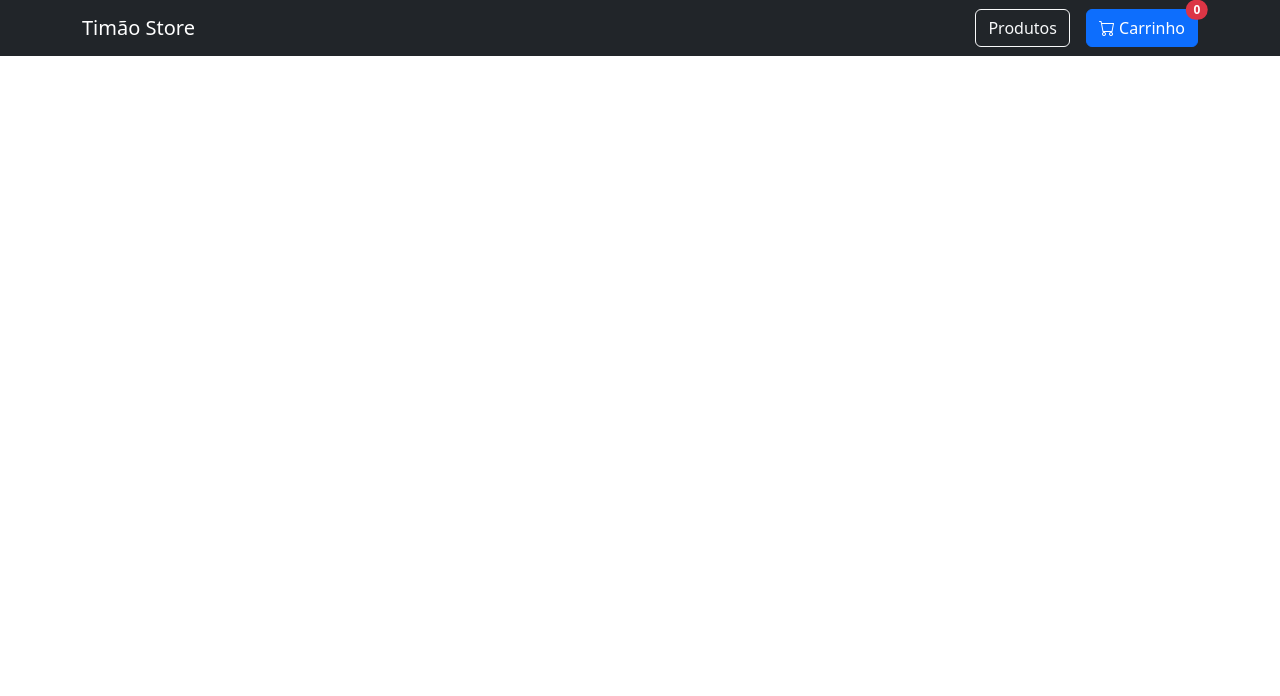
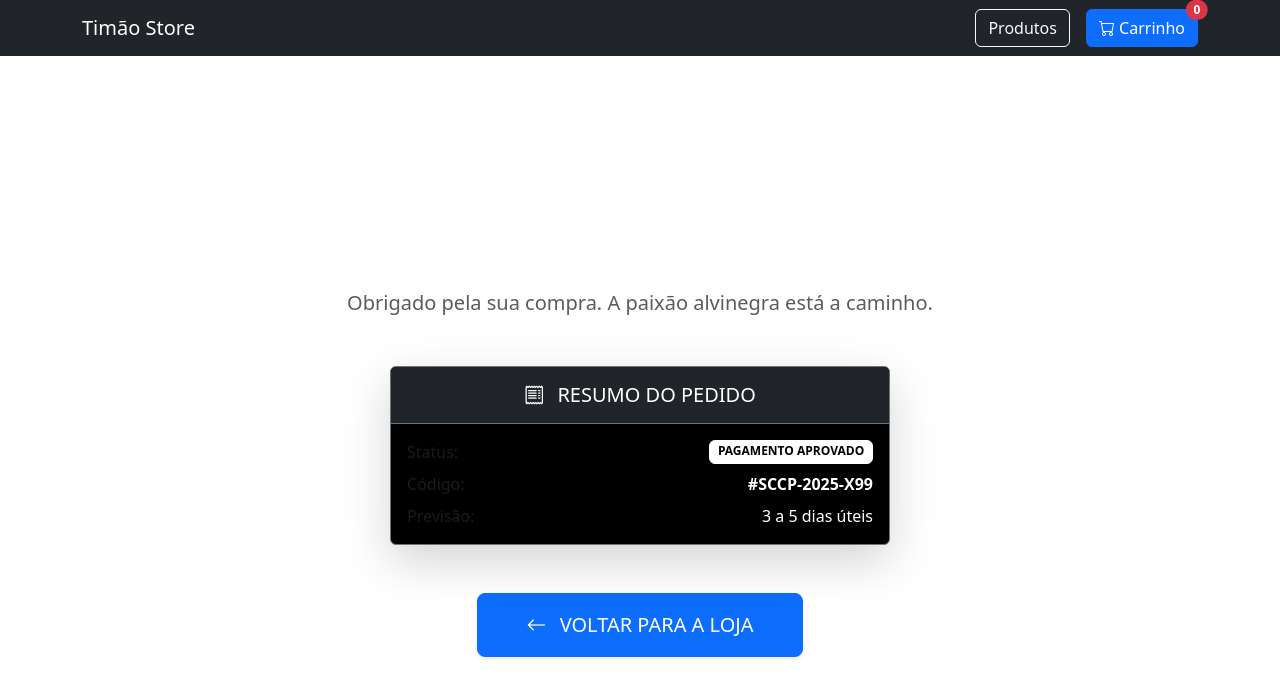
Before and after one commit to italobelem/timao-store, an Angular app: page /checkout/success in a window 1280 px wide. Before the commit this address led to /. Shown: the top 696 px of the page. Built offline with nearby package versions, Linux system fonts and the light colour scheme.

Commit message:
feat: Adiciona tela de compra confirmada

```diff
--- a/src/app/app.routes.ts
+++ b/src/app/app.routes.ts
@@ -2,10 +2,13 @@ import { Routes } from '@angular/router';
 import { ProductListComponent } from './pages/product-list/product-list.component';
 import { ProductFormComponent } from './pages/product-form/product-form.component';
 import { CartComponent } from './pages/cart/cart.component';
+import { CheckoutSuccessComponent } from './pages/checkout-success/checkout-success.component';
 
 export const routes: Routes = [
     { path: 'products', component: ProductListComponent },
     { path: 'products/new', component: ProductFormComponent },
     { path: 'products/edit/:id', component: ProductFormComponent },
     { path: 'cart', component: CartComponent },
+    { path: 'checkout/success', component: CheckoutSuccessComponent },
+    { path: '**', redirectTo: '' }
 ];
--- /dev/null
+++ b/src/app/pages/checkout-success/checkout-success.component.css
@@ -0,0 +1,5 @@
+.fade-in { animation: fadeIn 0.8s ease-out; }
+.scale-in { animation: scaleUp 0.5s cubic-bezier(0.175, 0.885, 0.32, 1.275); display: inline-block; }
+
+@keyframes fadeIn { from { opacity: 0; transform: translateY(20px); } to { opacity: 1; transform: translateY(0); } }
+@keyframes scaleUp { from { transform: scale(0); } to { transform: scale(1); } }
--- /dev/null
+++ b/src/app/pages/checkout-success/checkout-success.component.html
@@ -0,0 +1,39 @@
+<div class="container mt-5 fade-in text-center">
+
+    <div class="mb-4">
+    <i class="bi bi-check-circle-fill display-1 text-white scale-in"></i>
+    </div>
+
+    <h1 class="text-white fw-bold text-uppercase mb-3">PEDIDO CONFIRMADO!</h1>
+    <p class="text-muted fs-5 mb-5">Obrigado pela sua compra. A paixão alvinegra está a caminho.</p>
+
+    <div class="card bg-black border-secondary mx-auto shadow-lg mb-5" style="max-width: 500px;">
+        <div class="card-header bg-dark border-bottom border-secondary text-white py-3">
+            <h5 class="mb-0 text-uppercase"><i class="bi bi-receipt me-2"></i> Resumo do Pedido</h5>
+        </div>
+
+        <div class="card-body text-start">
+
+            <div class="d-flex justify-content-between mb-2">
+                <span class="text-muted">Status:</span>
+                <span class="badge bg-white text-black border border-white">PAGAMENTO APROVADO</span>
+            </div>
+
+            <div class="d-flex justify-content-between mb-2">
+                <span class="text-muted">Código:</span>
+                <span class="text-white fw-bold">#SCCP-2025-X99</span>
+            </div>
+
+            <div class="d-flex justify-content-between">
+                <span class="text-muted">Previsão:</span>
+                <span class="text-white">3 a 5 dias úteis</span>
+            </div>
+
+        </div>
+    </div>
+
+    <a routerLink="/products" class="btn btn-primary btn-lg px-5 py-3 shadow-sm">
+    <i class="bi bi-arrow-left me-2"></i> VOLTAR PARA A LOJA
+    </a>
+
+</div>
```
Also changed, not shown: src/app/pages/checkout-success/checkout-success.component.ts (added, +11 -0 lines), 1 other file (tests, documents, lock files or other folders).
